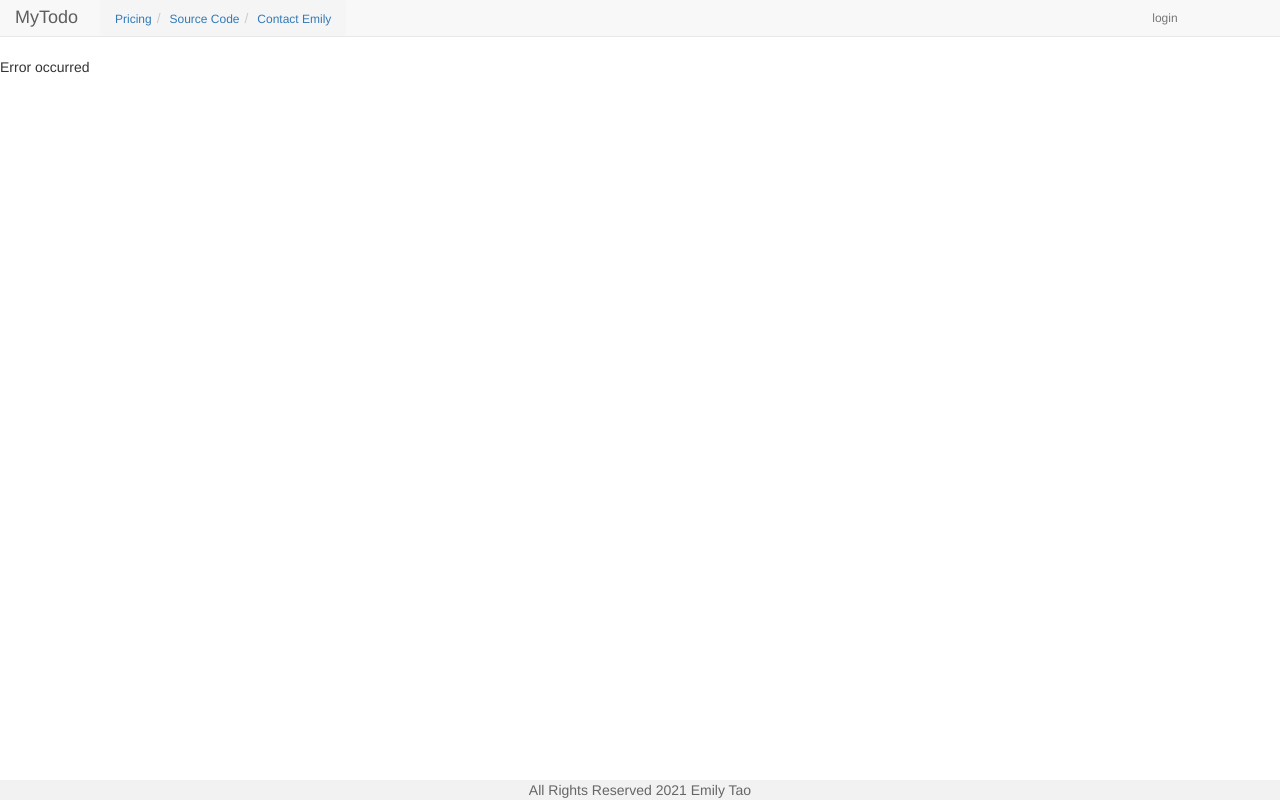
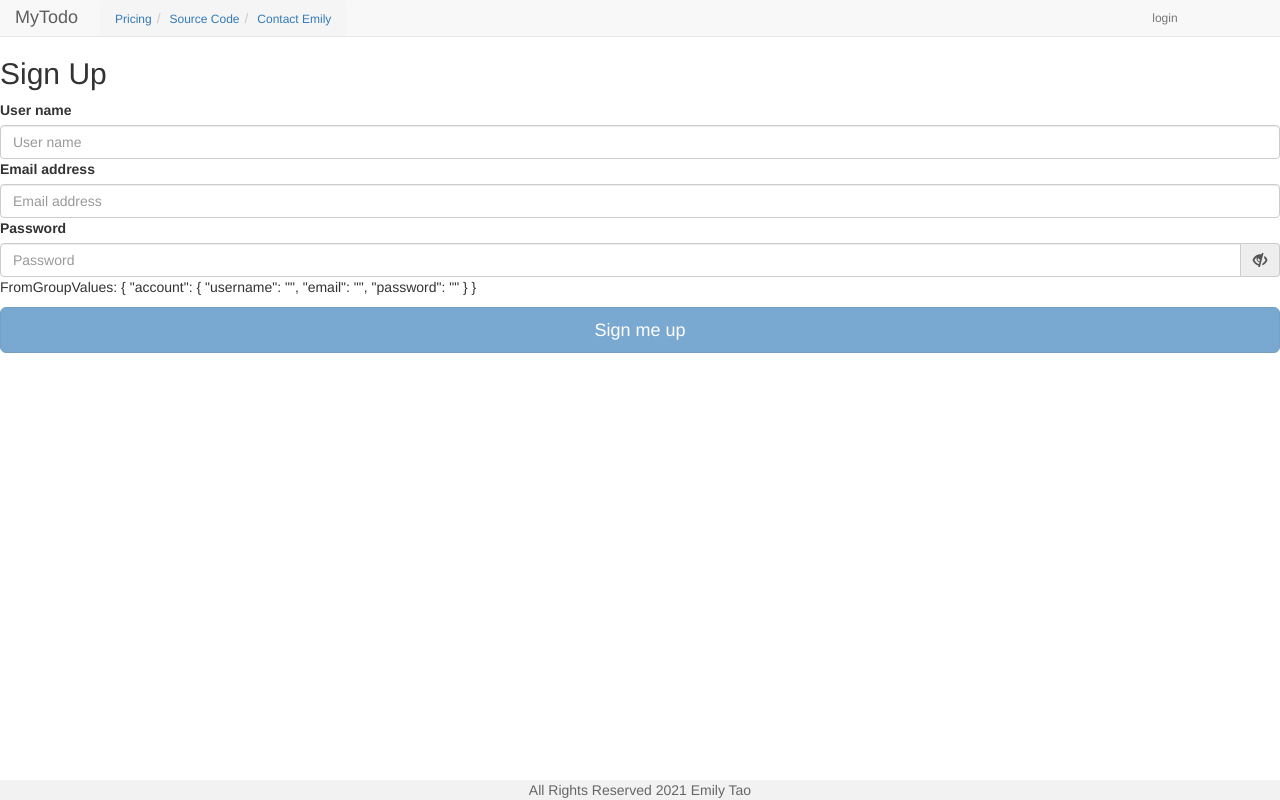
Before and after one commit to WeilanTao/TodoListWebsite, an Angular app in the folder TodoNg/: page /signup in a window 1280 px wide. Built offline with nearby package versions, Linux system fonts and the light colour scheme.

Commit message:
jul 28 beifen

```diff
--- a/TodoNg/src/app/app-routing.module.ts
+++ b/TodoNg/src/app/app-routing.module.ts
@@ -5,10 +5,12 @@ import { ErrorpageComponent } from './errorpage/errorpage.component';
 import { HomeComponent } from './home/home.component';
 import { LoginComponent } from './login/login.component';
 import { UserTodoComponent } from './user-todo/user-todo.component';
+import { SignupComponent } from './signup/signup.component';
 
 const routes: Routes = [
   { path: '', component: HomeComponent },
   { path: 'login', component: LoginComponent },
+  { path: 'signup', component: SignupComponent},
   { path: 'user/:userid/todos', component: UserTodoComponent , canActivate:[RouteGuardService]},
   { path: '**', component: ErrorpageComponent }//this has to be the last one in the list; otherwise it will filter out anything below it
 ];
--- a/TodoNg/src/app/app.module.ts
+++ b/TodoNg/src/app/app.module.ts
@@ -12,6 +12,7 @@ import { UserTodoComponent } from './user-todo/user-todo.component';
 import { ErrorpageComponent } from './errorpage/errorpage.component';
 import { HeaderComponent } from './header/header.component';
 import { FooterComponent } from './footer/footer.component';
+import { SignupComponent } from './signup/signup.component';
 
 
 @NgModule({
@@ -23,6 +24,7 @@ import { FooterComponent } from './footer/footer.component';
     ErrorpageComponent,
     HeaderComponent,
     FooterComponent,
+    SignupComponent,
 
   ],
   imports: [//the components in this Module need the following Module dependencies to work
--- /dev/null
+++ b/TodoNg/src/app/signup/signup.component.html
@@ -0,0 +1,56 @@
+<form [formGroup]="signupform" (ngSubmit)="signup()">
+    <h2 >Sign Up</h2>
+
+    <div formGroupName="account">
+        <div class="username">
+            <label for="account">User name</label>
+            <input type="input" id="username" name="username" class="form-control" placeholder="User name"
+                formControlName="username" #userName (input)="inputUsername(userName)">
+            <div *ngIf="username?.touched && username?.invalid" class="alert alert-danger">
+                <div *ngIf="username?.errors?.required">Email can't be empty</div>
+                <div *ngIf="username?.errors?.maxLength">User name too long</div>
+            </div>
+        </div>
+
+        <div class="email">
+            <label for="account">Email address</label>
+            <input type="email" id="email" name="email" class="form-control" placeholder="Email address"
+                formControlName="email" #userEmail (input)="inputEmail(userEmail)">
+            <div *ngIf="email?.touched && email?.invalid" class="alert alert-danger">
+                <div *ngIf="email?.errors?.required">Email can't be empty</div>
+                <div *ngIf="email?.errors?.email">Please enter an vaild email</div>
+            </div>
+        </div>
+
+
+        <div class="password ">
+
+            <label for="password">Password</label>
+
+            <div class="input-group">
+                <input [type]="isShow? 'text':'password'" id="password" name="password" class="form-control"
+                    placeholder="Password" formControlName="password" #userPasseord
+                    (input)="inputPassword(userPasseord)">
+                <div class="input-group-addon">
+                    <span class="input-group-text" id="basic-addon2">
+                        <i class="glyphicon glyphicon-eye-close" [class.highlight]="isShow" (click)="changeShow()"></i>
+                    </span>
+                </div>
+            </div>
+
+
+            <div *ngIf="password?.touched && password?.invalid" class="alert alert-danger">
+                <div *ngIf="password?.errors?.required">Password can't be empty</div>
+            </div>
+        </div>
+
+        <p>FromGroupValues: {{ signupform.value | json }}</p>
+    </div>
+
+    <div *ngIf="userExists && !password?.touched && !email?.touched && !username?.touched " class="alert alert-danger">
+        User already exists.
+    </div>
+
+    <button [disabled]="!signupform.valid" class="btn btn-lg btn-primary btn-block" type="submit">Sign me up</button>
+
+</form>
--- /dev/null
+++ b/TodoNg/src/app/signup/signup.component.ts
@@ -0,0 +1,44 @@
+import { FormGroup, FormControl, Validators } from '@angular/forms';
+import { Component, OnInit } from '@angular/core';
+
+@Component({
+  selector: 'app-signup',
+  templateUrl: './signup.component.html',
+  styleUrls: ['./signup.component.css']
+})
+export class SignupComponent implements OnInit {
+  signupform= new FormGroup({
+    'account': new FormGroup({
+      'username': new FormControl('',[
+        Validators.required,
+        Validators.maxLength(20)
+      ]),
+      'email': new FormControl('',[
+        Validators.email,
+        Validators.required
+      ]),
+      'password': new FormControl('',[
+        Validators.required
+      ])
+    })
+  })
+
+  userExists:boolean = false;
+
+  constructor() { }
+
+  ngOnInit(): void {
+  }
+
+
+
+  signup(){
+    let email= this.signupform.get('account.email')?.value as string;
+    if(email === "w4tao@uwaterloo.ca"){
+      this.userExists=true;
+      this.signupform.reset();
+    }
+
+  }
+
+}
```
Also changed, not shown: TodoNg/src/app/signup/signup.component.css (added), 1 other file (tests, documents, lock files or other folders).
